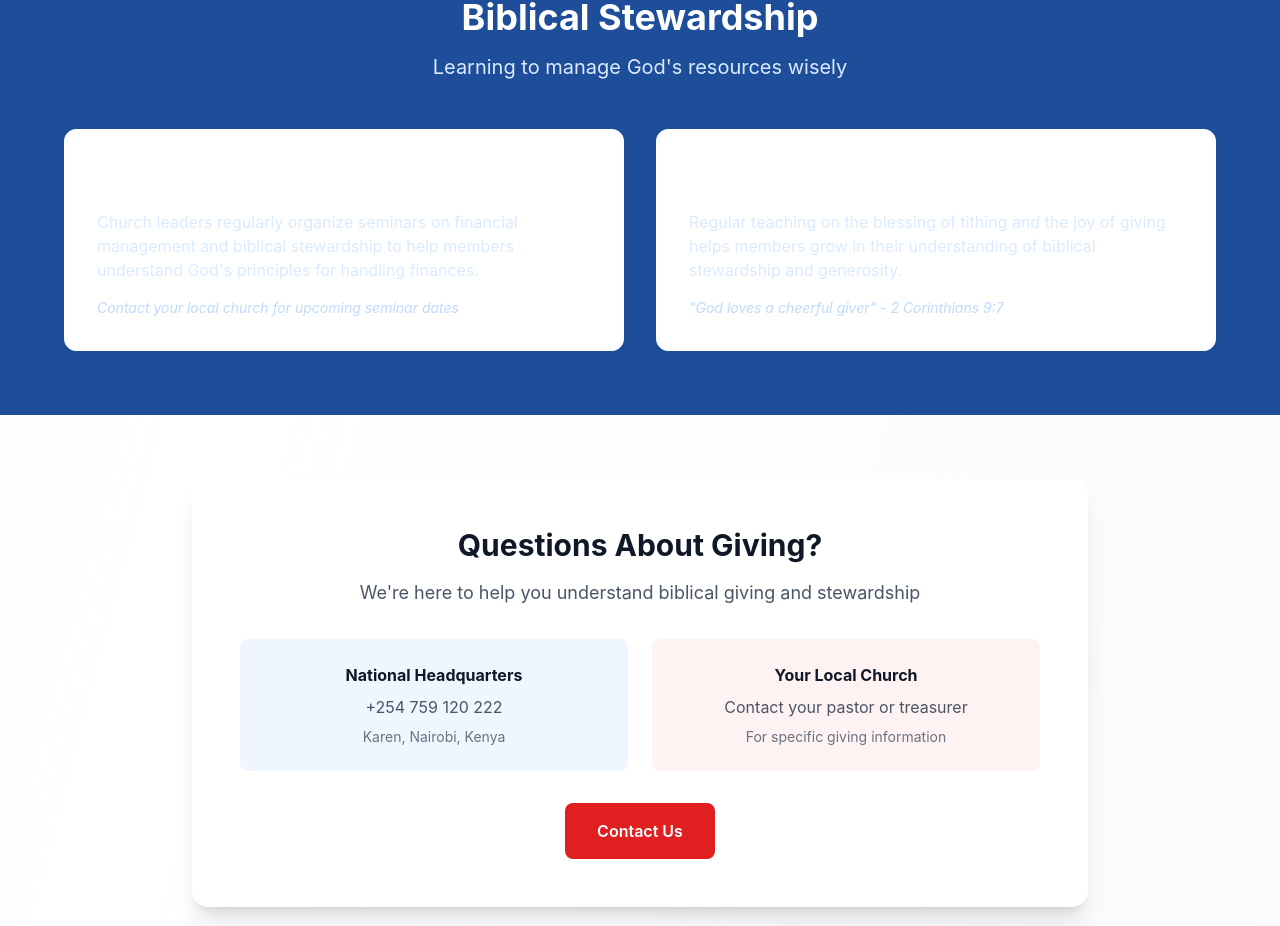
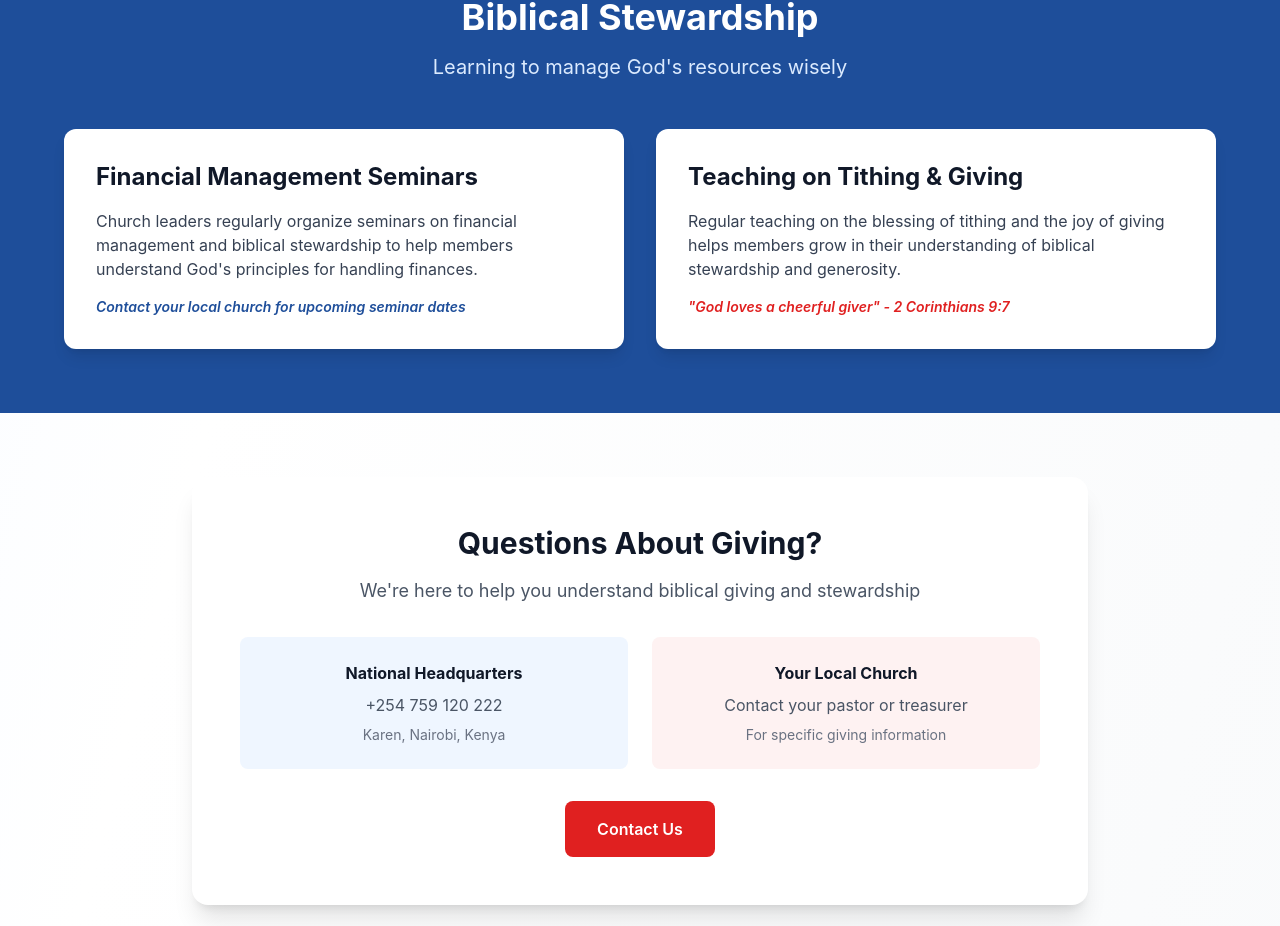
Before and after one commit to Omillo-Charles/New-Testament, a Next.js app: page /portals/giving in a window 1280 px wide. Shown: the part 3776-4702 px from the top of the page. Built offline with nearby package versions, Linux system fonts and the light colour scheme; a web font is replaced by a local one.

Commit message:
giving fix

```diff
--- a/app/portals/giving/page.jsx
+++ b/app/portals/giving/page.jsx
@@ -375,30 +375,30 @@ const GivingPage = () => {
           </div>
 
           <div className="grid grid-cols-1 md:grid-cols-2 gap-8">
-            <div className="bg-white bg-opacity-10 backdrop-blur-sm rounded-xl p-8 border border-white border-opacity-30">
-              <h3 className="text-2xl font-bold mb-4">
+            <div className="bg-white rounded-xl p-8 shadow-lg">
+              <h3 className="text-2xl font-bold mb-4 text-gray-900">
                 Financial Management Seminars
               </h3>
-              <p className="text-blue-100 mb-4">
+              <p className="text-gray-700 mb-4">
                 Church leaders regularly organize seminars on financial
                 management and biblical stewardship to help members understand
                 God's principles for handling finances.
               </p>
-              <p className="text-sm text-blue-200 italic">
+              <p className="text-sm text-[#1E4E9A] italic font-semibold">
                 Contact your local church for upcoming seminar dates
               </p>
             </div>
 
-            <div className="bg-white bg-opacity-10 backdrop-blur-sm rounded-xl p-8 border border-white border-opacity-30">
-              <h3 className="text-2xl font-bold mb-4">
+            <div className="bg-white rounded-xl p-8 shadow-lg">
+              <h3 className="text-2xl font-bold mb-4 text-gray-900">
                 Teaching on Tithing & Giving
               </h3>
-              <p className="text-blue-100 mb-4">
+              <p className="text-gray-700 mb-4">
                 Regular teaching on the blessing of tithing and the joy of
                 giving helps members grow in their understanding of biblical
                 stewardship and generosity.
               </p>
-              <p className="text-sm text-blue-200 italic">
+              <p className="text-sm text-[#E02020] italic font-semibold">
                 "God loves a cheerful giver" - 2 Corinthians 9:7
               </p>
             </div>
```
